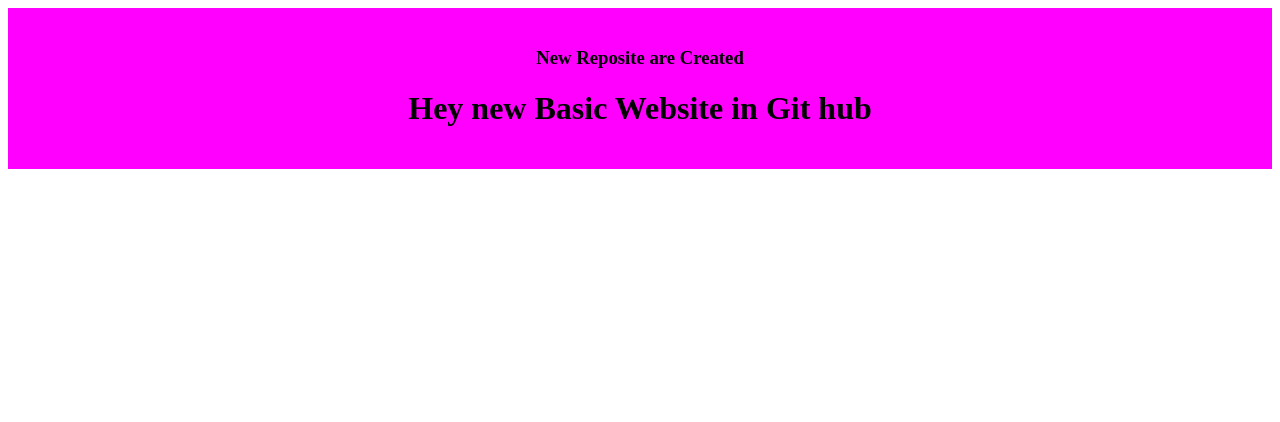
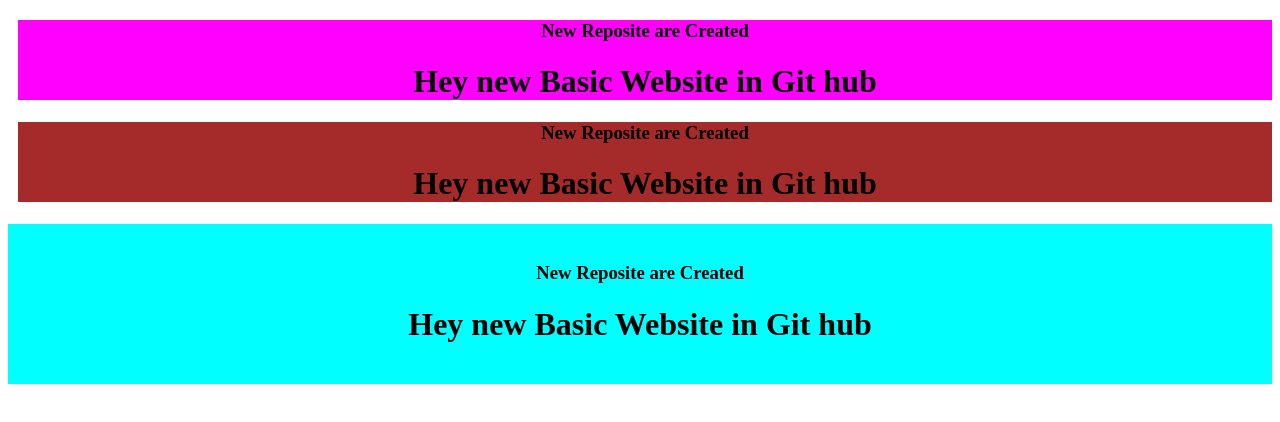
Before and after one commit to al-amin-bhuiyan/Basic-website, a plain HTML site: page Index.html in a window 1280 px wide. Drawn offline with Linux system fonts and the light colour scheme.

Commit message:
Again did it in 11:28pm

```diff
--- a/Index.html
+++ b/Index.html
@@ -8,7 +8,15 @@
 
 </head>
 <body>
-    <div class="para">
+    <div class="First_div">
+        <h3>New Reposite are Created</h3>
+        <h1>Hey new Basic Website in Git hub</h1>
+    </div>
+    <div class="second_div">
+        <h3>New Reposite are Created</h3>
+        <h1>Hey new Basic Website in Git hub</h1>
+    </div>
+    <div class="Third_div">
         <h3>New Reposite are Created</h3>
         <h1>Hey new Basic Website in Git hub</h1>
     </div>
--- a/style/blog.css
+++ b/style/blog.css
@@ -1,6 +1,19 @@
-.para{
+.First_div{
     text-align: center;
     background-color:magenta;
+    margin: 20px 0px 0px 10px;
+
+}
+.second_div{
+    background-color: brown;
+    text-align: center;
+    /* padding: 20px; */
+    margin: 20px 0px 0px 10px;
+
+}
+.Third_div{
+    background-color: aqua;
+    text-align: center;
     padding: 20px;
 
 }
```
